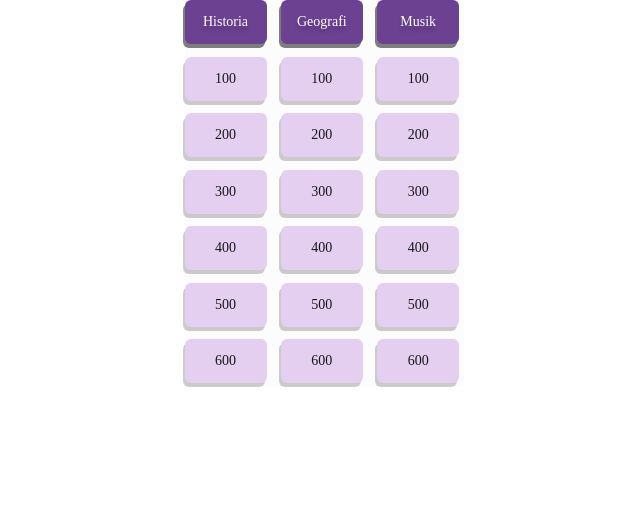
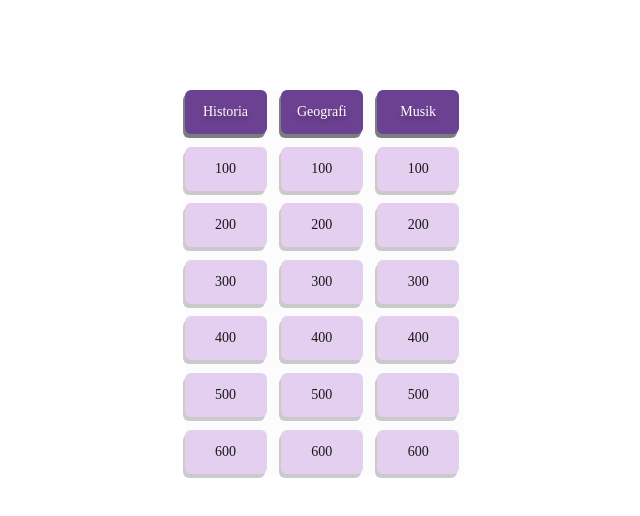
Before and after one commit to visceral89/Agil-Grupp-2, a Vue app: page /game in a window 1280 px wide. Shown: the top 516 px of the page, without its empty margins (316-956 px from the left). Built offline with nearby package versions, Linux system fonts and the light colour scheme.

Commit message:
ny komponentfil och rubrik spelbräde

```diff
--- /dev/null
+++ b/src/components/ChosenQuestion.vue
@@ -0,0 +1,18 @@
+<template>
+
+</template>
+
+<script>
+
+export default {
+  data() {
+    return {
+
+    }
+  }
+}
+</script>
+
+<style scoped>
+
+</style>
--- a/src/components/GameBoard.vue
+++ b/src/components/GameBoard.vue
@@ -1,4 +1,9 @@
 <template>
+  <div id="game-wrapper">
+    <div id="question-wrapper">
+      <h2>Välj fråga</h2>
+    </div>
+
     <div id="game-board">
       <!-- Categories -->
       <div v-for="(category, index) in categories" :key="index" class="category-card">
@@ -10,10 +15,10 @@
         <p>{{ questionCard.points }}</p>
       </div>
     </div>
+  </div>
 </template>
 
 <script>
-
   export default {
     data() {
       return {
@@ -39,6 +44,20 @@
 </script>
 
 <style scoped>
+  #question-wrapper {
+    text-align: center;
+  }
+  h2, .category-card, .game-card {
+    font-family: Poppins;
+    line-height: normal;
+  }
+  h2 {
+    color: #FFF;
+    text-align: center;
+    font-size: 32px;
+    font-style: normal;
+    font-weight: 700;
+  }
   #game-board {
     display: grid;
     grid-template-columns: repeat(3, 1fr);
@@ -55,10 +74,8 @@
     width: 82px;
     height: 44px;
     border-radius: 6px;
-    font-family: Poppins;
     font-size: 14px;
     font-weight: 400;
-    line-height: normal;
   }
   .category-card {
     background-color: #6D4192;
--- a/src/views/Game.vue
+++ b/src/views/Game.vue
@@ -1,15 +1,18 @@
 <script>
   import GameBoard from '../components/GameBoard.vue';
+  import ChosenQuestion from '../components/ChosenQuestion.vue';
 
   export default {
     components: {
-      GameBoard
+      GameBoard,
+      ChosenQuestion
     }
   }
 </script>
 
 <template>
   <GameBoard />
+  <ChosenQuestion />
 </template>
 
 <style scoped>
```
Lines whose indentation alone changed are shown as unchanged.
